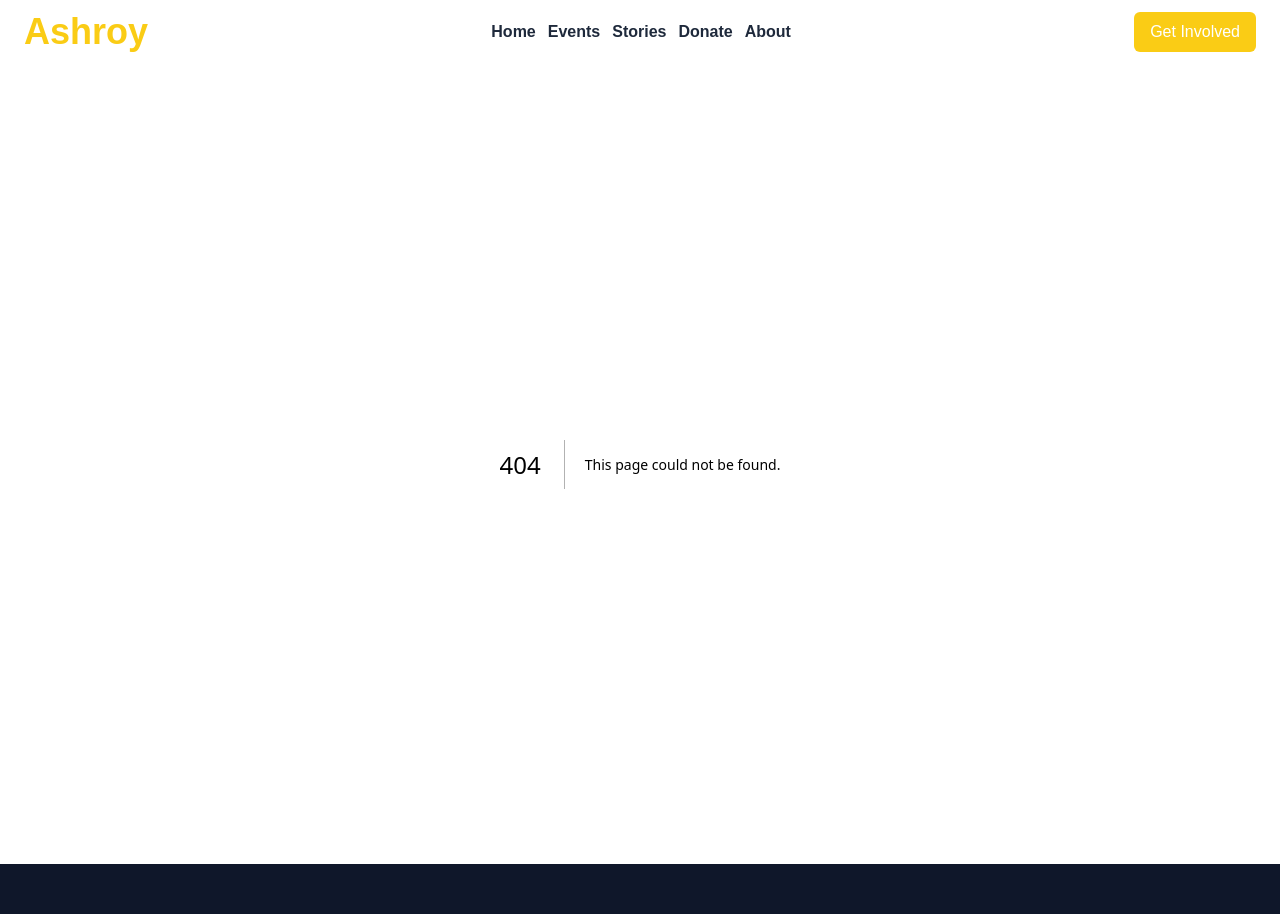
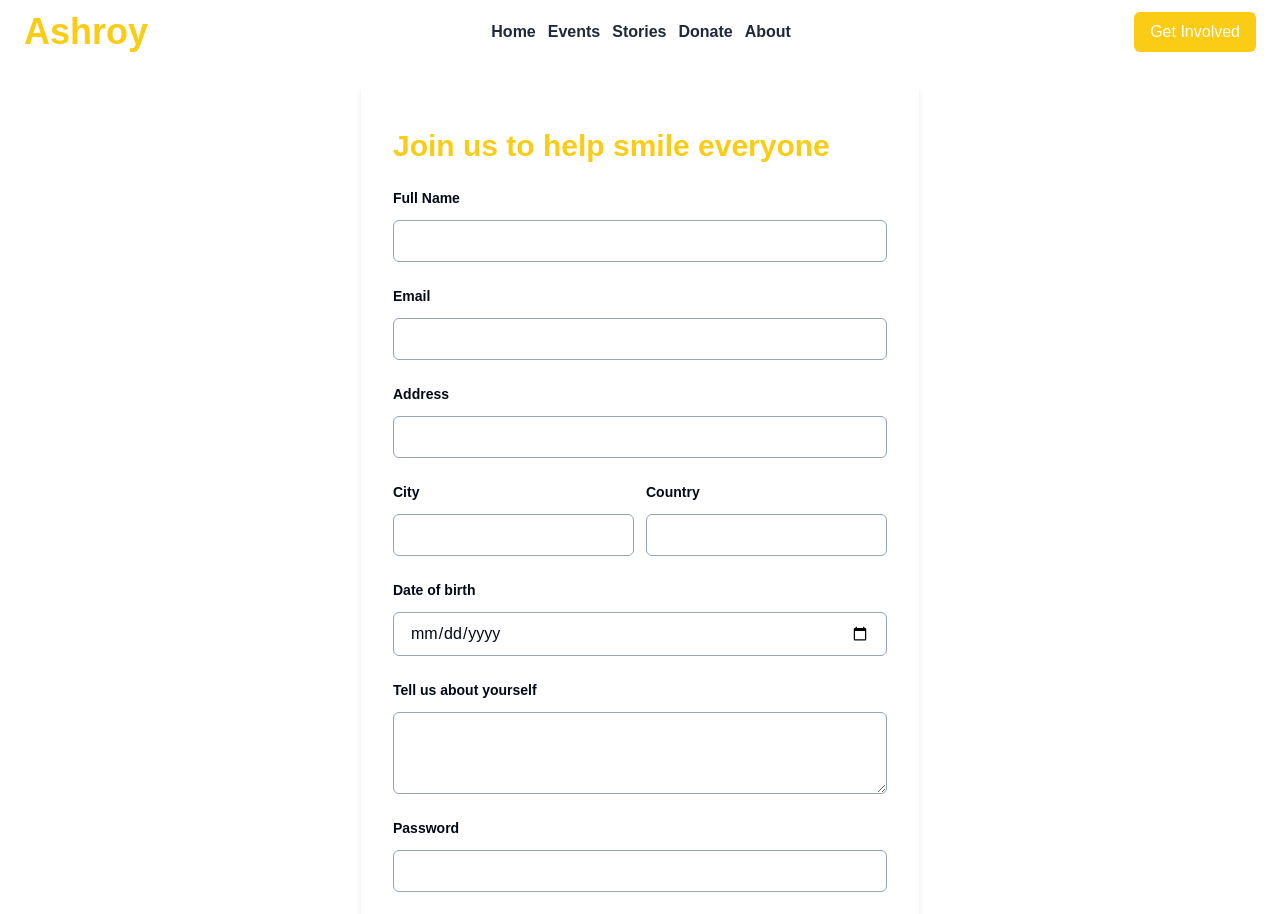
Before and after one commit to gaznafis007/ashroy-coonect, a Next.js app: page /register in a window 1280 px wide. Before the commit this address had no page. Shown: the top 914 px of the page. Built offline with nearby package versions, Linux system fonts and the light colour scheme.

Commit message:
login and register ui init

```diff
--- a/src/app/login/page.jsx
+++ b/src/app/login/page.jsx
@@ -1,11 +1,60 @@
-import React from 'react';
+"use client";
+import Button from "@/components/Button/Button";
+import Link from "next/link";
+import React from "react";
 
 const Login = () => {
-    return (
-        <div>
-            <h2 className="text-4xl text-yellow-400 text-center font-semibold">This is login</h2>
-        </div>
-    );
+  const handleSubmit = (event) => {
+    event.preventDefault();
+    const email = event.target.email.value;
+    const password = event.target.password.value;
+    console.log(email, password);
+  };
+  const handleGoogleLogin = () => {
+    console.log("google");
+  };
+  return (
+    <div className="flex items-center justify-center space-y-8">
+      <div className="flex flex-col space-y-8 items-center justify-center mx-4 my-4 shadow-md rounded-xl px-8 py-12 ">
+        <form onSubmit={handleSubmit} className="space-y-6">
+          <h2 className="text-3xl text-yellow-400 font-semibold">
+            Join us to help smile everyone
+          </h2>
+          <div className="flex flex-col space-y-3">
+            <label className="font-semibold text-sm">Email</label>
+            <input
+              type="email"
+              name="email"
+              className="border border-slate-400 px-4 py-2 rounded-md"
+            />
+          </div>
+          <div className="flex flex-col space-y-3">
+            <label className="font-semibold text-sm">Password</label>
+            <input
+              type="password"
+              name="password"
+              className="border border-slate-400 px-4 py-2 rounded-md"
+            />
+          </div>
+          <Button type={"submit"} style={"block w-full"}>
+            Login
+          </Button>
+          <p className="text-slate-800 text-sm font-thin">
+            Wanna Apply first time?{" "}
+            <Link className="hover:underline" href="/register">
+              Register
+            </Link>
+          </p>
+        </form>
+        <button
+          onClick={handleGoogleLogin}
+          className="px-4 py-2 block w-full shadow-sm border border-slate-200 rounded-md text-sm font-semibold"
+        >
+          Login with <span className="text-green-600">Google</span>
+        </button>
+      </div>
+    </div>
+  );
 };
 
 export default Login;
--- /dev/null
+++ b/src/app/register/page.jsx
@@ -0,0 +1,125 @@
+'use client';
+import Button from "@/components/Button/Button";
+import Link from "next/link";
+import React from "react";
+
+const Register = () => {
+    const handleSubmit = (event) =>{
+        event.preventDefault();
+        const form = event.target;
+        const name = form.name.value;
+        const email = form.email.value;
+        const address = form.address.value;
+        const city = form.city.value;
+        const country = form.country.value;
+        const dob = form.dob.value;
+        const password = form.password.value;
+        const description = form.description.value;
+        const userInfo = {
+            name,
+            email,
+            address,
+            city,
+            country,
+            dob,
+            password,
+            description
+        }
+        console.log(userInfo)
+    }
+    const handleGoogleLogin = () =>{}
+  return (
+    <div className="flex items-center justify-center space-y-8">
+      <div className="flex flex-col space-y-8 items-center justify-center mx-4 my-4 shadow-md rounded-xl px-8 py-12 ">
+        <form onSubmit={handleSubmit} className="space-y-6">
+          <h2 className="text-3xl text-yellow-400 font-semibold">
+            Join us to help smile everyone
+          </h2>
+          <div className="flex flex-col space-y-3">
+            <label className="font-semibold text-sm">Full Name</label>
+            <input
+              type="text"
+              name="name"
+              className="border border-slate-400 px-4 py-2 rounded-md"
+            />
+          </div>
+          <div className="flex flex-col space-y-3">
+            <label className="font-semibold text-sm">Email</label>
+            <input
+              type="email"
+              name="email"
+              className="border border-slate-400 px-4 py-2 rounded-md"
+            />
+          </div>
+          <div className="flex flex-col space-y-3">
+            <label className="font-semibold text-sm">Address</label>
+            <input
+              type="address"
+              name="address"
+              className="border border-slate-400 px-4 py-2 rounded-md"
+            />
+          </div>
+          <div className="flex flex-col md:flex-row space-y-3 md:space-y-0 md:space-x-3">
+          <div className="flex flex-col space-y-3 w-full md:w-1/2">
+            <label className="font-semibold text-sm">City</label>
+            <input
+              type="text"
+              name="city"
+              className="border border-slate-400 px-4 py-2 rounded-md"
+            />
+          </div>
+          <div className="flex flex-col space-y-3 w-full md:w-1/2">
+            <label className="font-semibold text-sm">Country</label>
+            <input
+              type="text"
+              name="country"
+              className="border border-slate-400 px-4 py-2 rounded-md"
+            />
+          </div>
+          </div>
+          <div className="flex flex-col space-y-3">
+            <label className="font-semibold text-sm">Date of birth</label>
+            <input
+              type="date"
+              name="dob"
+              className="border border-slate-400 px-4 py-2 rounded-md"
+            />
+          </div>
+          <div className="flex flex-col space-y-3">
+            <label className="font-semibold text-sm">Tell us about yourself</label>
+            <textarea
+              type="text"
+              name="description"
+              className="border border-slate-400 px-4 py-4 rounded-md"
+            ></textarea>
+          </div>
+          <div className="flex flex-col space-y-3">
+            <label className="font-semibold text-sm">Password</label>
+            <input
+              type="password"
+              name="password"
+              className="border border-slate-400 px-4 py-2 rounded-md"
+            />
+          </div>
+          <Button type={"submit"} style={"block w-full"}>
+            Register
+          </Button>
+          <p className="text-slate-800 text-sm font-thin">
+            Already involved with us before?{" "}
+            <Link className="hover:underline" href="/login">
+              Login
+            </Link>
+          </p>
+        </form>
+        <button
+          onClick={handleGoogleLogin}
+          className="px-4 py-2 block w-full shadow-sm border border-slate-200 rounded-md text-sm font-semibold"
+        >
+          Login with <span className="text-green-600">Google</span>
+        </button>
+      </div>
+    </div>
+  );
+};
+
+export default Register;
```
